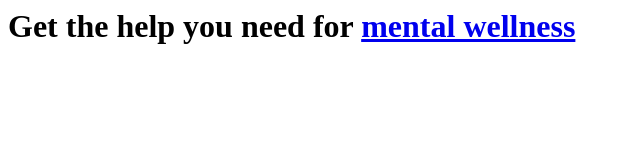
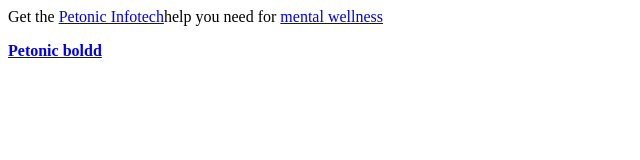
Before and after one commit to possitives/possitivevibes2, a plain HTML site: page index.html in a window 1280 px wide. Shown: the whole page, without its empty margins (0-640 px from the left). Drawn offline with Linux system fonts and the light colour scheme.

Commit message:
Update index.html

```diff
--- a/index.html
+++ b/index.html
@@ -1 +1,2 @@
-<h1>Get the help you need for <a href="about.html">mental wellness</a></h1>
+<p>Get the <a href="https://www.petonic.in/">Petonic Infotech</a>help you need for <a href="about.html">mental wellness</a></p>
+<p><a href="https://www.petonic.in/"><b>Petonic boldd</b></a></p>
```
